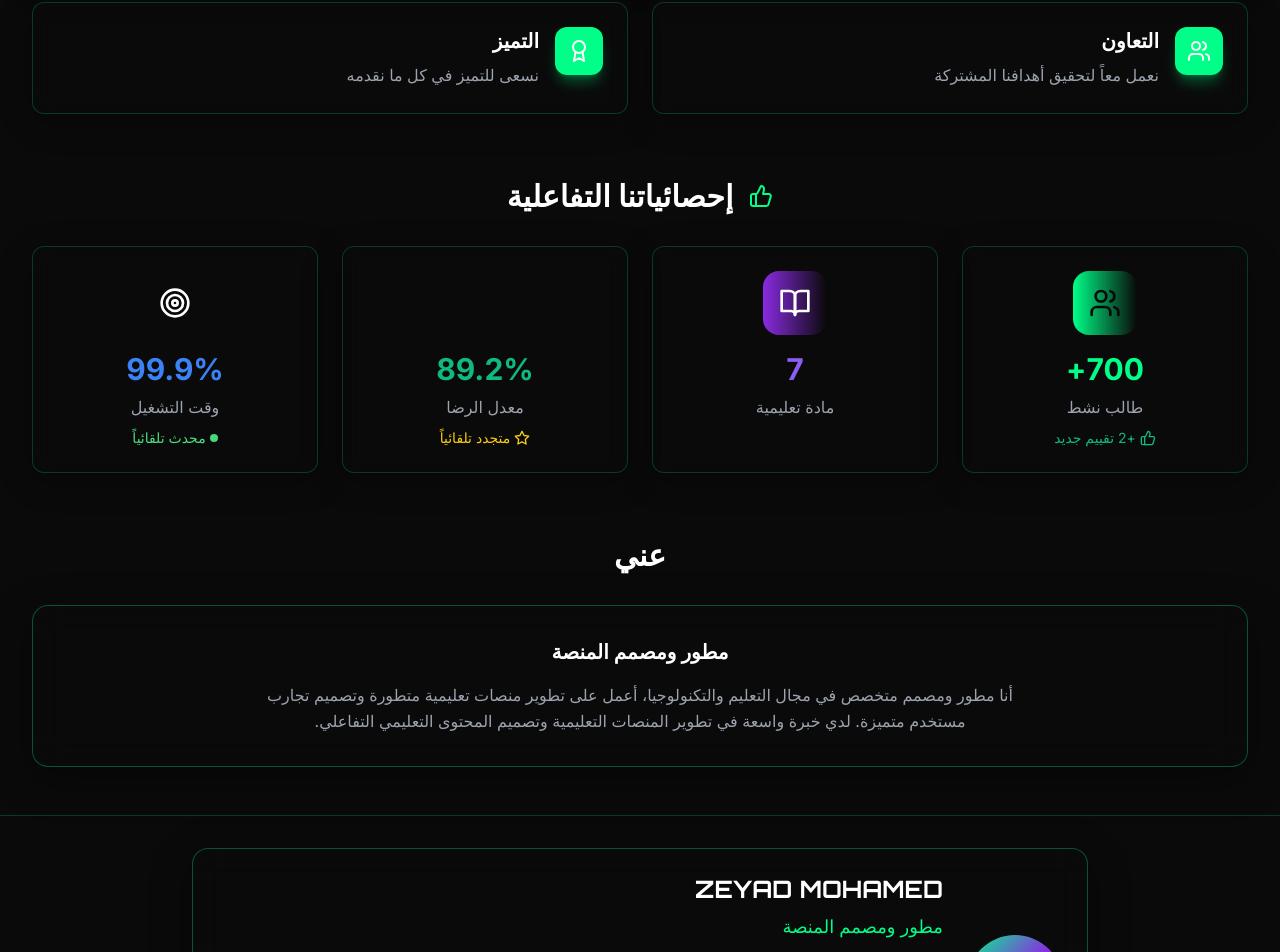
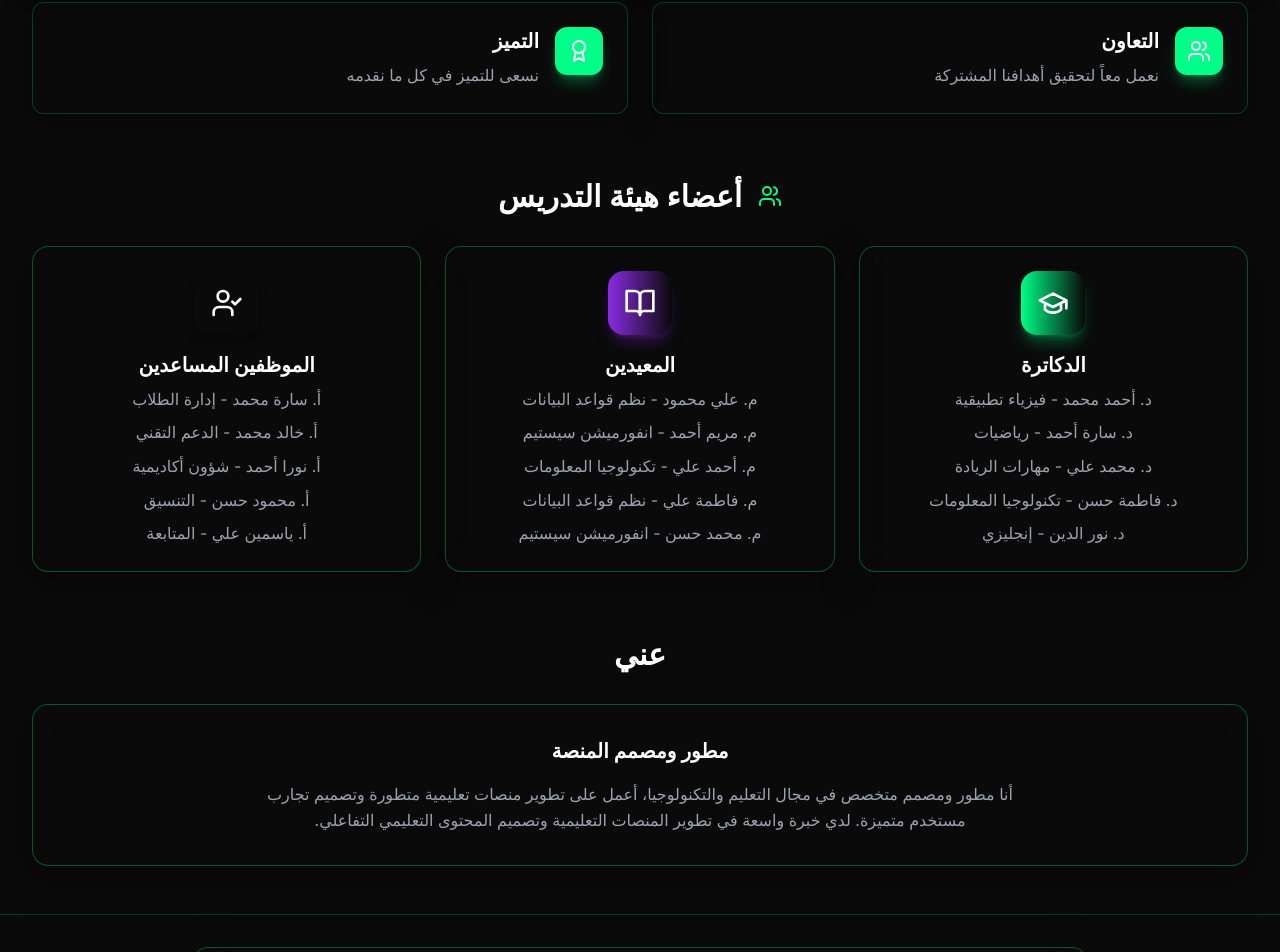
Before and after one commit to phoenixcrypto/cyber-tmsah, a Next.js app: page /about in a window 1280 px wide. Shown: the part 1076-2028 px from the top of the page. Built offline with nearby package versions, Linux system fonts and the light colour scheme.

Commit message:
Replace interactive stats with faculty members section in About page

```diff
--- a/app/about/page.tsx
+++ b/app/about/page.tsx
@@ -1,44 +1,8 @@
 'use client'
 
-import { Users, BookOpen, Award, Target, Heart, Lightbulb, ThumbsUp, Star, Info } from 'lucide-react'
-import { useState, useEffect } from 'react'
+import { Users, BookOpen, Award, Target, Heart, Lightbulb, Info, GraduationCap, UserCheck, Star } from 'lucide-react'
 
 export default function AboutPage() {
-  const [satisfactionRate, setSatisfactionRate] = useState(89)
-  const [uptime, setUptime] = useState('99.9%')
-  const [totalRatings, setTotalRatings] = useState(0)
-
-  // محاكاة نظام التقييم التفاعلي
-  useEffect(() => {
-    const interval = setInterval(() => {
-      // محاكاة تقييمات جديدة
-      const newRatings = Math.floor(Math.random() * 3) + 1
-      setTotalRatings(prev => prev + newRatings)
-
-      // تحديث معدل الرضا بناءً على التقييمات الجديدة
-      if (newRatings > 0) {
-        const currentRate = satisfactionRate
-        const newRate = Math.min(100, currentRate + (newRatings * 0.1))
-        setSatisfactionRate(Math.round(newRate * 10) / 10)
-      }
-    }, 5000) // كل 5 ثوان
-
-    return () => clearInterval(interval)
-  }, [satisfactionRate])
-
-  // محاكاة حساب مدة التشغيل
-  useEffect(() => {
-    const calculateUptime = () => {
-      // محاكاة مدة تشغيل عالية
-      const uptimePercentage = 99.9 + (Math.random() * 0.1)
-      setUptime(`${uptimePercentage.toFixed(1)}%`)
-    }
-
-    calculateUptime()
-    const interval = setInterval(calculateUptime, 10000) // كل 10 ثوان
-
-    return () => clearInterval(interval)
-  }, [])
 
   const features = [
     {
@@ -199,56 +163,57 @@ export default function AboutPage() {
           </div>
         </div>
 
-        {/* Interactive Stats Section */}
+        {/* Faculty Section */}
         <div className="mb-16 animate-slide-up">
           <div className="flex items-center justify-center gap-4 mb-8">
-            <ThumbsUp className="w-6 h-6 text-cyber-neon" />
+            <Users className="w-6 h-6 text-cyber-neon" />
             <h2 className="text-2xl sm:text-3xl font-semibold text-dark-100">
-              إحصائياتنا التفاعلية
+              أعضاء هيئة التدريس
             </h2>
           </div>
-          <div className="grid grid-cols-1 md:grid-cols-2 lg:grid-cols-4 gap-6">
-            <div className="glass-card p-6 text-center">
-              <div className="w-16 h-16 bg-gradient-to-r from-cyber-neon to-cyber-green rounded-2xl flex items-center justify-center mx-auto mb-4">
-                <Users className="w-8 h-8 text-cyber-dark" />
+          <div className="grid grid-cols-1 md:grid-cols-2 lg:grid-cols-3 gap-6">
+            {/* Doctors */}
+            <div className="enhanced-card p-6 text-center">
+              <div className="w-16 h-16 bg-gradient-to-r from-cyber-neon to-cyber-green rounded-2xl flex items-center justify-center mx-auto mb-4 shadow-lg shadow-cyber-neon/30">
+                <GraduationCap className="w-8 h-8 text-white" />
               </div>
-              <h3 className="text-3xl font-bold text-cyber-neon mb-2">700+</h3>
-              <p className="text-dark-300">طالب نشط</p>
-              <div className="mt-2 flex items-center justify-center gap-1">
-                <ThumbsUp className="w-4 h-4 text-cyber-green" />
-                <span className="text-sm text-cyber-green">+{totalRatings} تقييم جديد</span>
+              <h3 className="text-xl font-semibold text-dark-100 mb-2">الدكاترة</h3>
+              <div className="space-y-2 text-dark-300">
+                <p>د. أحمد محمد - فيزياء تطبيقية</p>
+                <p>د. سارة أحمد - رياضيات</p>
+                <p>د. محمد علي - مهارات الريادة</p>
+                <p>د. فاطمة حسن - تكنولوجيا المعلومات</p>
+                <p>د. نور الدين - إنجليزي</p>
               </div>
             </div>
 
-            <div className="glass-card p-6 text-center">
-              <div className="w-16 h-16 bg-gradient-to-r from-cyber-violet to-cyber-blue rounded-2xl flex items-center justify-center mx-auto mb-4">
-                <BookOpen className="w-8 h-8 text-dark-100" />
+            {/* Teaching Assistants */}
+            <div className="enhanced-card p-6 text-center">
+              <div className="w-16 h-16 bg-gradient-to-r from-cyber-violet to-cyber-blue rounded-2xl flex items-center justify-center mx-auto mb-4 shadow-lg shadow-cyber-violet/30">
+                <BookOpen className="w-8 h-8 text-white" />
               </div>
-              <h3 className="text-3xl font-bold text-cyber-violet mb-2">7</h3>
-              <p className="text-dark-300">مادة تعليمية</p>
-            </div>
-
-            <div className="glass-card p-6 text-center">
-              <div className="w-16 h-16 bg-gradient-to-r from-cyber-green to-cyber-neon rounded-2xl flex items-center justify-center mx-auto mb-4">
-                <Award className="w-8 h-8 text-cyber-dark" />
-              </div>
-              <h3 className="text-3xl font-bold text-cyber-green mb-2">{satisfactionRate}%</h3>
-              <p className="text-dark-300">معدل الرضا</p>
-              <div className="mt-2 flex items-center justify-center gap-1">
-                <Star className="w-4 h-4 text-yellow-400" />
-                <span className="text-sm text-yellow-400">متجدد تلقائياً</span>
+              <h3 className="text-xl font-semibold text-dark-100 mb-2">المعيدين</h3>
+              <div className="space-y-2 text-dark-300">
+                <p>م. علي محمود - نظم قواعد البيانات</p>
+                <p>م. مريم أحمد - انفورميشن سيستيم</p>
+                <p>م. أحمد علي - تكنولوجيا المعلومات</p>
+                <p>م. فاطمة علي - نظم قواعد البيانات</p>
+                <p>م. محمد حسن - انفورميشن سيستيم</p>
               </div>
             </div>
 
-            <div className="glass-card p-6 text-center">
-              <div className="w-16 h-16 bg-gradient-to-r from-cyber-blue to-cyber-violet rounded-2xl flex items-center justify-center mx-auto mb-4">
-                <Target className="w-8 h-8 text-dark-100" />
+            {/* Support Staff */}
+            <div className="enhanced-card p-6 text-center">
+              <div className="w-16 h-16 bg-gradient-to-r from-cyber-green to-cyber-neon rounded-2xl flex items-center justify-center mx-auto mb-4 shadow-lg shadow-cyber-green/30">
+                <UserCheck className="w-8 h-8 text-white" />
               </div>
-              <h3 className="text-3xl font-bold text-cyber-blue mb-2">{uptime}</h3>
-              <p className="text-dark-300">وقت التشغيل</p>
-              <div className="mt-2 flex items-center justify-center gap-1">
-                <div className="w-2 h-2 bg-green-400 rounded-full animate-pulse"></div>
-                <span className="text-sm text-green-400">محدث تلقائياً</span>
+              <h3 className="text-xl font-semibold text-dark-100 mb-2">الموظفين المساعدين</h3>
+              <div className="space-y-2 text-dark-300">
+                <p>أ. سارة محمد - إدارة الطلاب</p>
+                <p>أ. خالد محمد - الدعم التقني</p>
+                <p>أ. نورا أحمد - شؤون أكاديمية</p>
+                <p>أ. محمود حسن - التنسيق</p>
+                <p>أ. ياسمين علي - المتابعة</p>
               </div>
             </div>
           </div>
```
